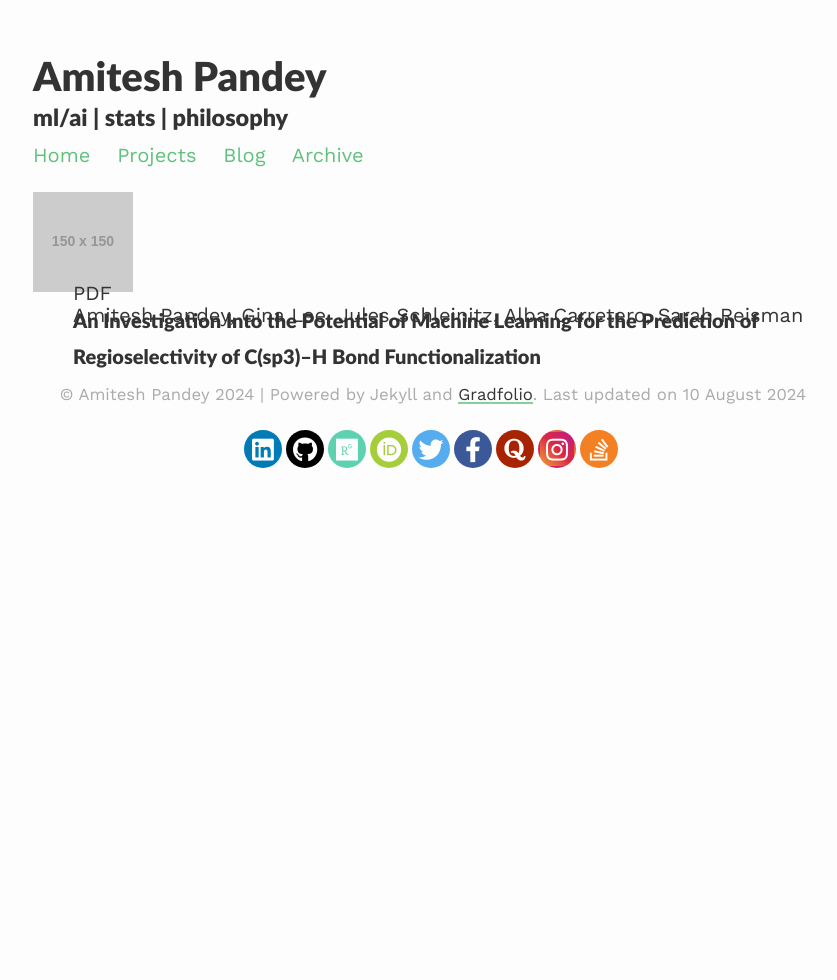
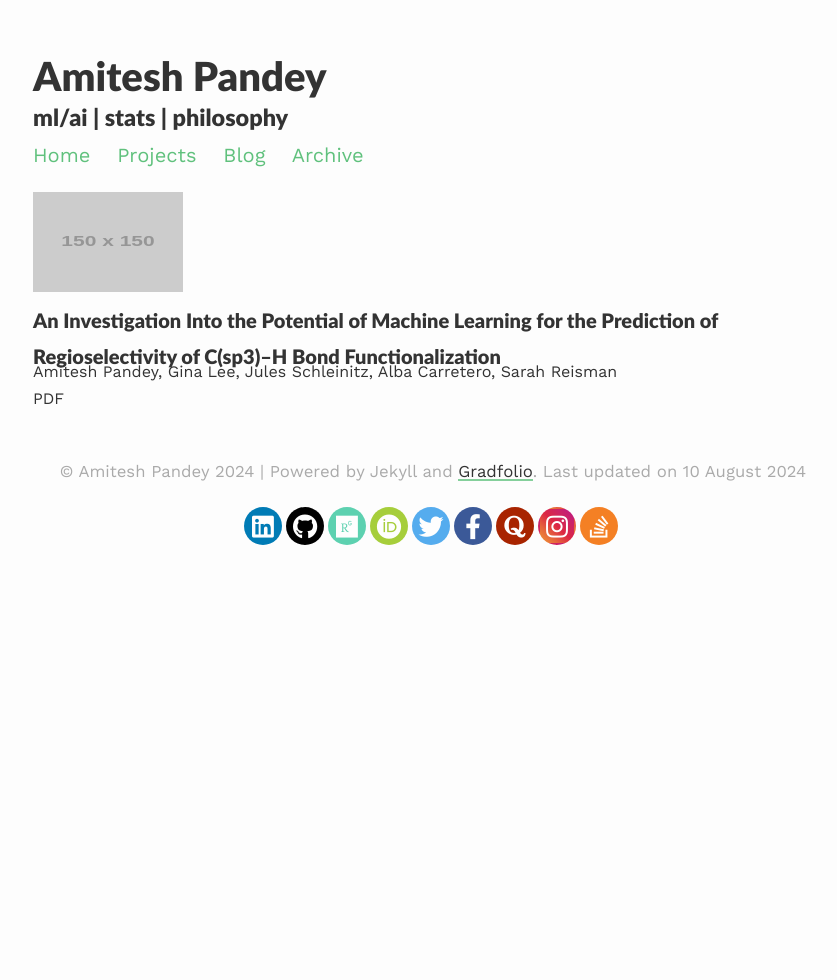
Before and after one commit to pandeyamitesh/pandeyamitesh, a Jekyll site: the page built from research/index.html, in a window 1280 px wide. Shown: the whole page, without its empty margins (207-1044 px from the left). Built offline with Jekyll 4.4.1, drawn with Linux system fonts in a browser that asks for light colours; nearby versions of some CDN libraries.

Commit message:
Update style.scss

```diff
--- a/assets/css/_sass/style.scss
+++ b/assets/css/_sass/style.scss
@@ -204,23 +204,21 @@ blockquote {
 }
 
 .research-text {
-  display: inline-block;
-  vertical-align: top;
-  margin-left: 5%;
-}
-
-.research-desc {
-  vertical-align: top;
-  margin-top: -10%;
+  vertical-align:middle;
 }
 
 .research-heading {
   font-size: 1em;
 }
 
+.research-desc {
+  font-size: 0.8em;
+  margin-top: -1em;
+}
+
 .research-image {
   max-width:150px;
   max-height:100px;
-  width: auto;
+  width: 150px;
   height: auto;
 }
```
